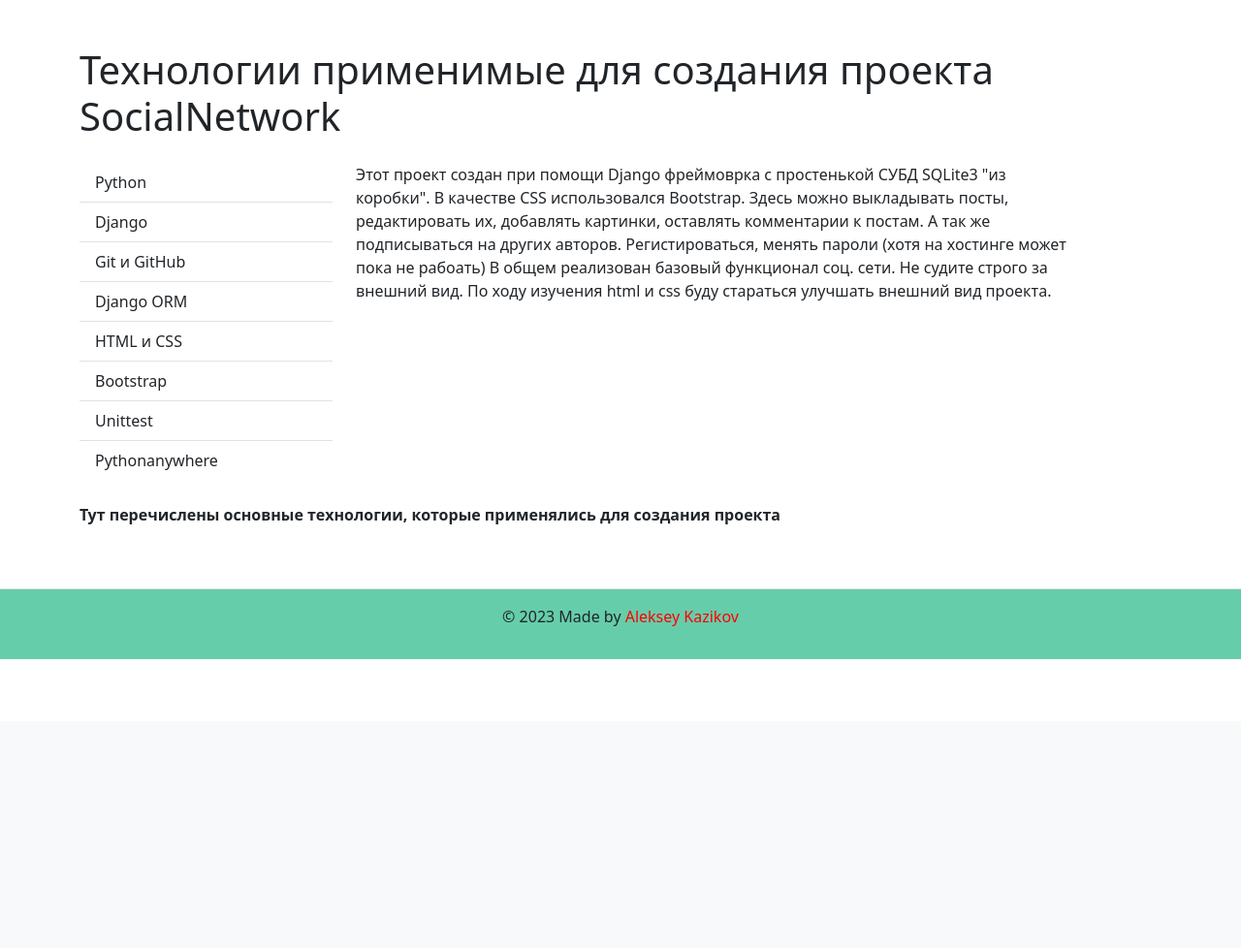
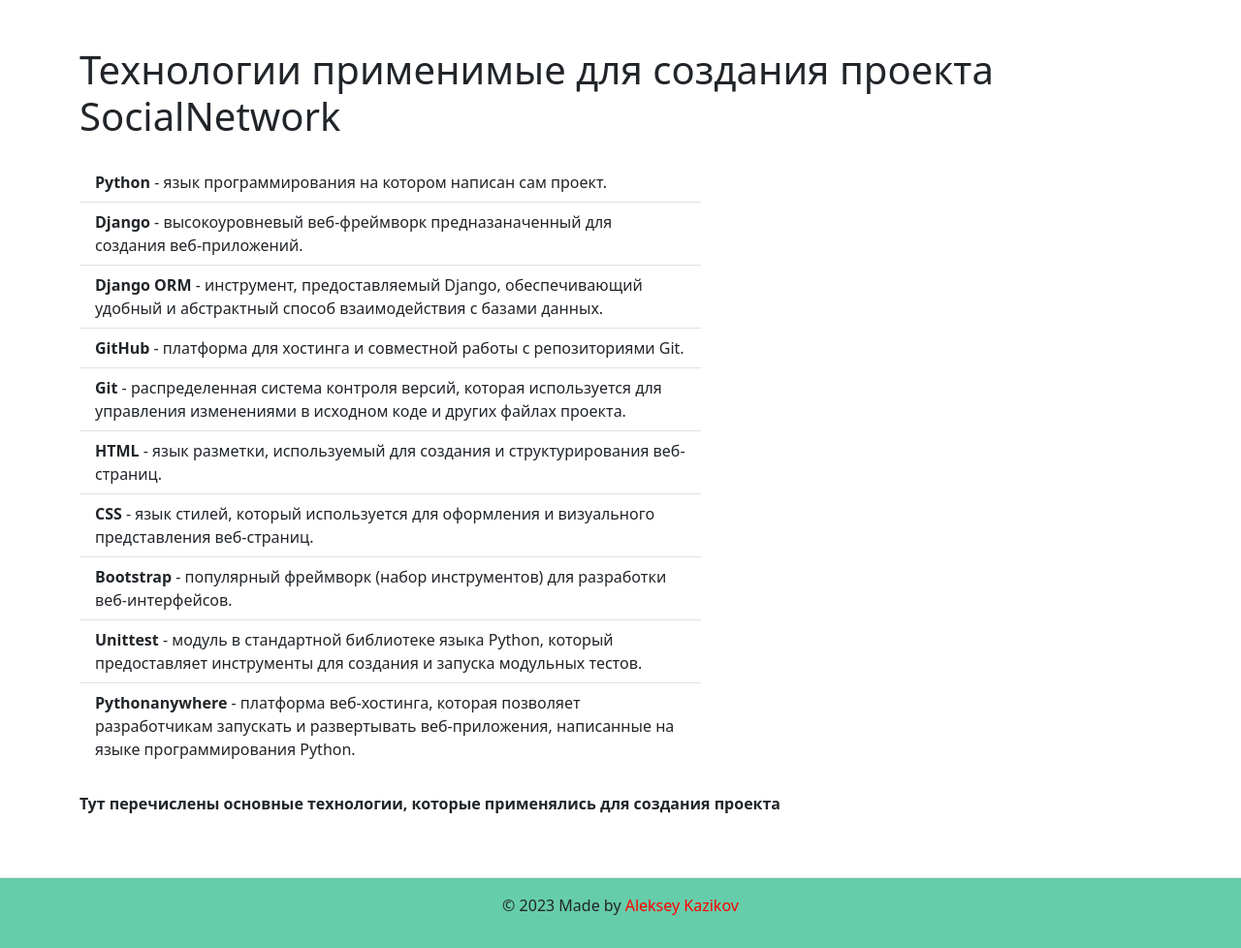
Before and after one commit to KazikovAP/hw05_final, a Django app: template yatube/templates/about/tech.html in a window 1280 px wide. Shown: the part 56-1034 px from the top of the page at 97% size. Before the commit the page ends 736 px from the top, so only its background shows below. Run offline with Django 3.2, Linux system fonts and the light colour scheme; the template is opened without the code that fills it, so the values that code supplies are empty; parts of the project's set-up code (start-up, migrations or seed data) failed here and were passed over; some libraries are stand-ins or nearby versions.

Commit message:
Вроде последние изменения в работе сайта

```diff
--- a/requirements.txt
+++ b/requirements.txt
@@ -3,8 +3,10 @@
 certifi==2022.12.7
 charset-normalizer==2.0.12
 colorama==0.4.6
+DAWG-Python==0.7.2
 Django==2.2.16
 django-debug-toolbar==3.2.4
+docopt==0.6.2
 Faker==12.0.1
 idna==3.4
 iniconfig==2.0.0
@@ -13,6 +15,8 @@
 Pillow==8.3.1
 pluggy==0.13.1
 py==1.11.0
+pymorphy2==0.9.1
+pymorphy2-dicts-ru==2.4.417127.4579844
 pytest==6.2.4
 pytest-django==4.4.0
 pytest-pythonpath==0.7.3
--- a/yatube/requirements.txt
+++ /dev/null
@@ -1,3 +0,0 @@
-Django==2.2.19
-pytz==2022.7.1
-sqlparse==0.4.3
--- a/yatube/templates/about/tech.html
+++ b/yatube/templates/about/tech.html
@@ -5,44 +5,40 @@
 <div class="row">
   <h1>Технологии применимые для создания проекта SocialNetwork</h1>
   <div><p></p></div>
-  <aside class="col-12 col-md-3">
+  <aside class="col-7">
     <ul class="list-group list-group-flush">
       <li class="list-group-item">
-        Python
+        <b>Python</b> - язык программирования на котором написан сам проект.
       </li>
       <li class="list-group-item">
-        Django
+        <b>Django</b> - высокоуровневый веб-фреймворк предназаначенный для создания веб-приложений.
       </li>
       <li class="list-group-item">
-        Git и GitHub
+        <b>Django ORM</b> - инструмент, предоставляемый Django, обеспечивающий удобный и абстрактный способ взаимодействия с базами данных.
       </li>
       <li class="list-group-item">
-        Django ORM
+        <b>GitHub</b> - платформа для хостинга и совместной работы с репозиториями Git.
       </li>
       <li class="list-group-item">
-        HTML и CSS
+        <b>Git</b> - распределенная система контроля версий, которая используется для управления изменениями в исходном коде и других файлах проекта.
       </li>
       <li class="list-group-item">
-        Bootstrap
+        <b>HTML</b> - язык разметки, используемый для создания и структурирования веб-страниц.
       </li>
       <li class="list-group-item">
-        Unittest
+        <b>CSS</b> - язык стилей, который используется для оформления и визуального представления веб-страниц.
       </li>
       <li class="list-group-item">
-        Pythonanywhere
+        <b>Bootstrap</b> - популярный фреймворк (набор инструментов) для разработки веб-интерфейсов.
+      </li>
+      <li class="list-group-item">
+        <b>Unittest</b> - модуль в стандартной библиотеке языка Python, который предоставляет инструменты для создания и запуска модульных тестов.
+      </li>
+      <li class="list-group-item">
+        <b>Pythonanywhere</b> - платформа веб-хостинга, которая позволяет разработчикам запускать и развертывать веб-приложения, написанные на языке программирования Python.
       </li>
     </ul>
   </aside>
-  <article class="col-md-8">
-    <p>
-      Этот проект создан при помощи Django фреймоврка с простенькой СУБД SQLite3 "из коробки".
-      В качестве CSS использовался Bootstrap.
-      Здесь можно выкладывать посты, редактировать их, добавлять картинки, оставлять комментарии к постам.
-      А так же подписываться на других авторов. Регистироваться, менять пароли (хотя на хостинге может пока не рабоать)
-      В общем реализован базовый функционал соц. сети.
-      Не судите строго за внешний вид. По ходу изучения html и css буду стараться улучшать внешний вид проекта.
-    </p>
-  </article>
     <p><br>
       <b>Тут перечислены основные технологии, которые применялись для создания проекта</b>
     </p>
```
Also changed, not shown: yatube/morf_analiz.py (+8 -6 lines), yatube/posts/forms.py (+5 -39 lines), yatube/templates/about/author.html (+3 -6 lines), yatube/templates/users/password_change_done.html (+15 -11 lines).
